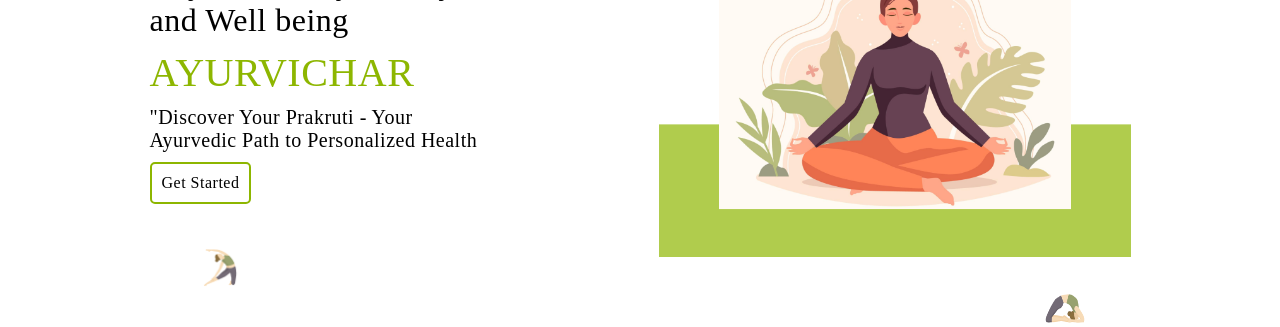
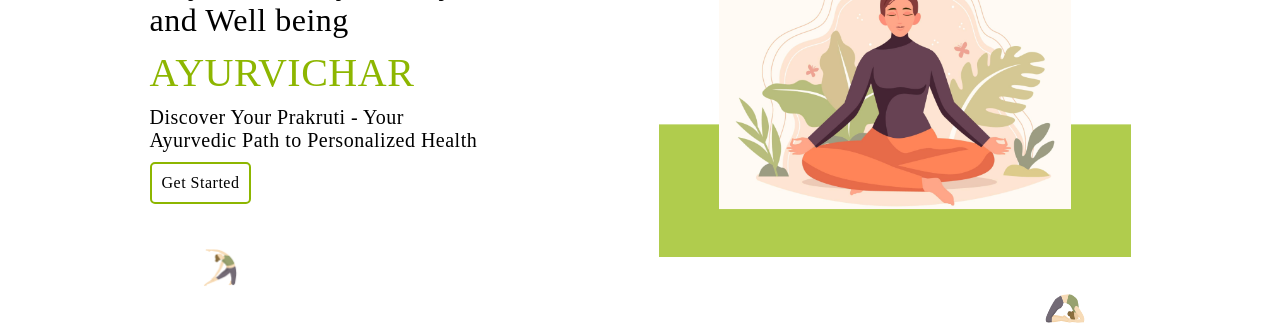
Before and after one commit to 4darsh-Dev/AyurVichar, a Django app: page / in a window 1280 px wide. Shown: the part 219-546 px from the top of the page. Run offline with Django 4.2, Linux system fonts and the light colour scheme.

Commit message:
finial changes

```diff
--- a/static/css/style.css
+++ b/static/css/style.css
@@ -259,4 +259,6 @@
 .contact-intro {
   display: flex;
   align-items: center;
+  margin: 50px 0;
+
 }
--- a/templates/index.html
+++ b/templates/index.html
@@ -24,7 +24,7 @@
             <div class="intro-text">
                 <p class="font-large">Key to Healthy Lifestyle and Well being</p>
                 <p class="font-ex-large intro-heading">AYURVICHAR</p>
-                <p class="intro-text font-small">"Discover Your Prakruti - Your Ayurvedic Path to Personalized Health</p>
+                <p class="intro-text font-small">Discover Your Prakruti - Your Ayurvedic Path to Personalized Health</p>
                 <a href="/login" class="btn-border">Get Started</a>
             </div>
             <div class="intro-img">
```
Also changed, not shown: static/img/pot.png (renamed from static/img/40452-removebg-preview.png).
